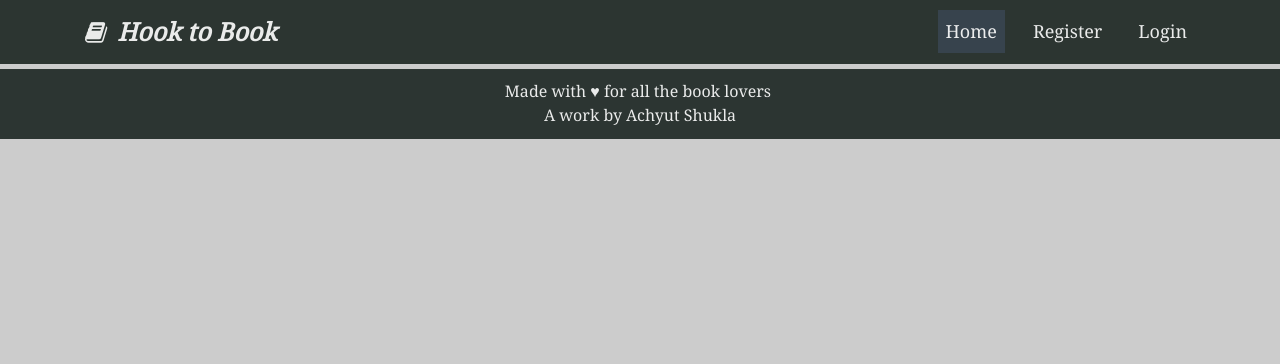
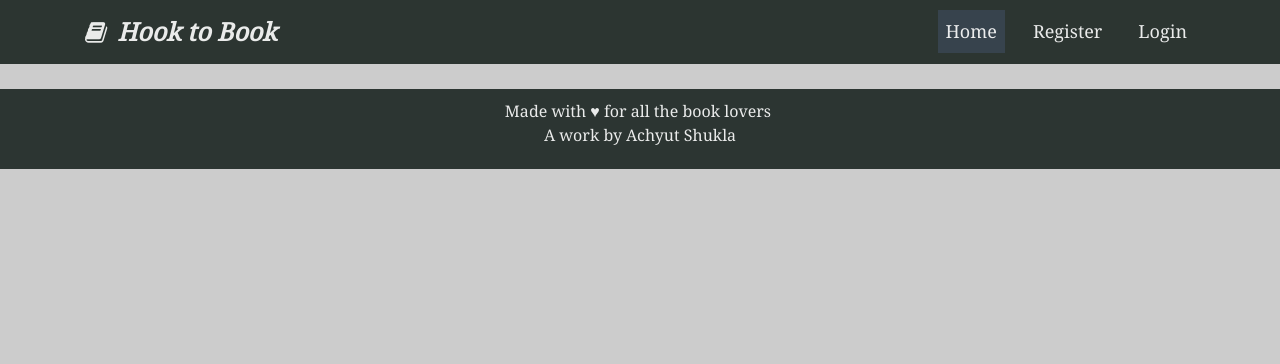
Before and after one commit to Achyut-0705/Django-Blog-App, a Django app: template templates/base.html in a window 1280 px wide. Shown: the top 364 px of the page. Run offline with Django 3.2, Linux system fonts and the light colour scheme; the template is opened without the code that fills it, so the values that code supplies are empty; some libraries are stand-ins or nearby versions.

Commit message:
ready to push for production

```diff
--- a/Direction/views.py
+++ b/Direction/views.py
@@ -1,5 +1,5 @@
 from django.shortcuts import render
-
+from users.models import Post
 # Create your views here.
 def home(request):
-    return render(request,'home.html', { 'title': 'Home'})
+    return render(request,'home.html', { 'title': 'Home','posts': Post.objects.all() } )
--- a/templates/base.html
+++ b/templates/base.html
@@ -21,6 +21,22 @@
 
     <link rel="stylesheet" href="{% static 'assets/css/Profile-Edit-Form.css'%}">
 
+    <style>
+        #footer {
+            position: absolute;
+            height: 50px;
+            /* background-color: red;
+            bottom: 0px; */
+            left: 0px;
+            right: 0px;
+            margin-top: 20px;
+            margin-bottom: 0px;
+        }
+
+        body {
+            margin-bottom: 70px;
+        }
+    </style>
 </head>
 
 <body style="font-family: 'Noto Serif', serif;background-color: #cccccc;">
@@ -57,9 +73,9 @@
         </div>
     </nav>
     {% block content %}{% endblock content%}
-    <footer class="footerOmolds">
+    <footer id="footer" class="footerOmolds">
         <div class="col-auto text-center float-none align-self-end mx-auto visible"
-            style="height: 70px;margin-top: 5px;background-color: #2c3532;">
+            style="height: 80px;margin-top: 5px;background-color: #2c3532;">
             <p style="color: rgba(255,255,255,0.9);padding-top: 10px;">Made with ♥ for all the book lovers&nbsp;<br>A
                 work by
                 Achyut Shukla</p>
--- a/users/models.py
+++ b/users/models.py
@@ -10,7 +10,7 @@ def directory(instance, filename):
 
 class User(models.Model):
     username = models.CharField(max_length=25)
-    password = models.CharField(max_length=20)
+    password = models.CharField(max_length=100)
     title = models.CharField(blank=True, max_length=5)
     firstname = models.CharField(blank=True, max_length=30)
     lastname = models.CharField(blank=True, max_length=30)
```
Also changed, not shown: Portal/settings.py (+5 -2 lines), templates/home.html (+26 -9 lines), db.sqlite3 (deleted), users/migrations/0013_auto_20210815_1859.py (added), users/migrations/0014_auto_20210815_1907.py (added).
